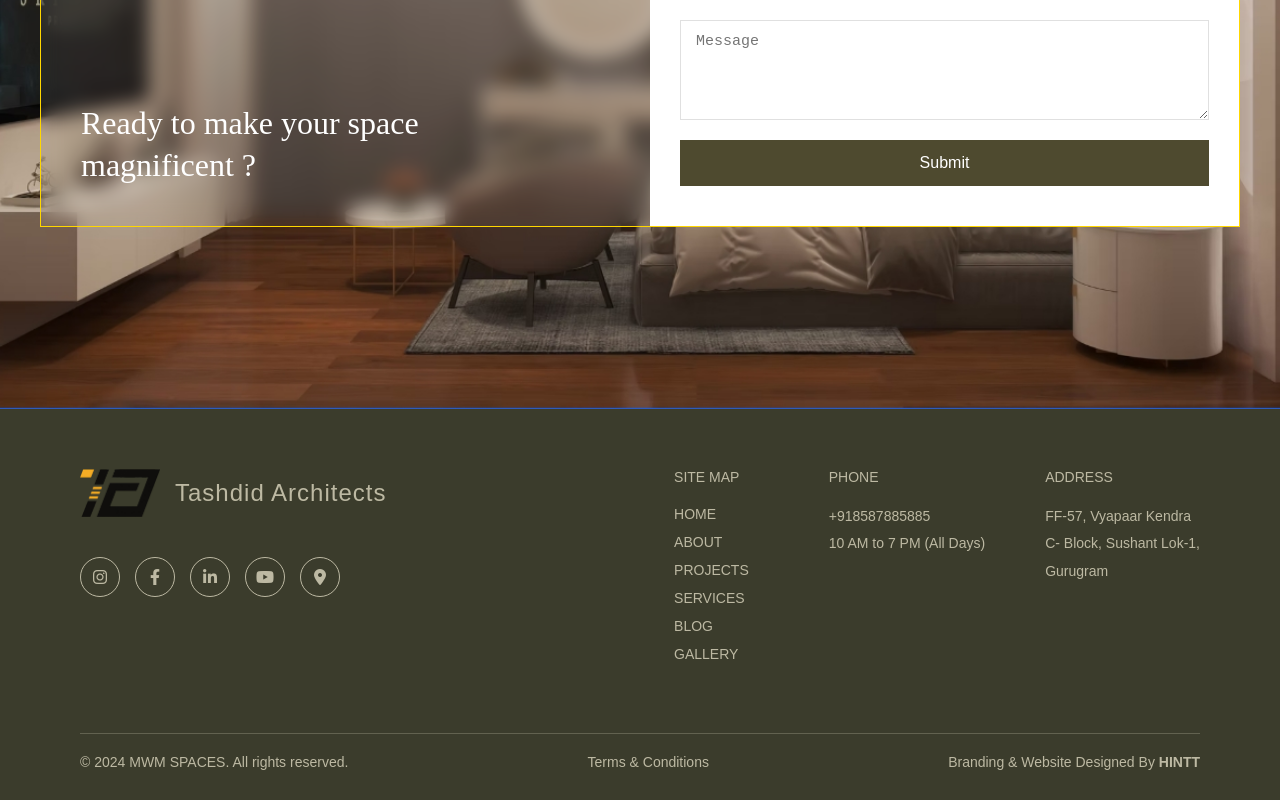
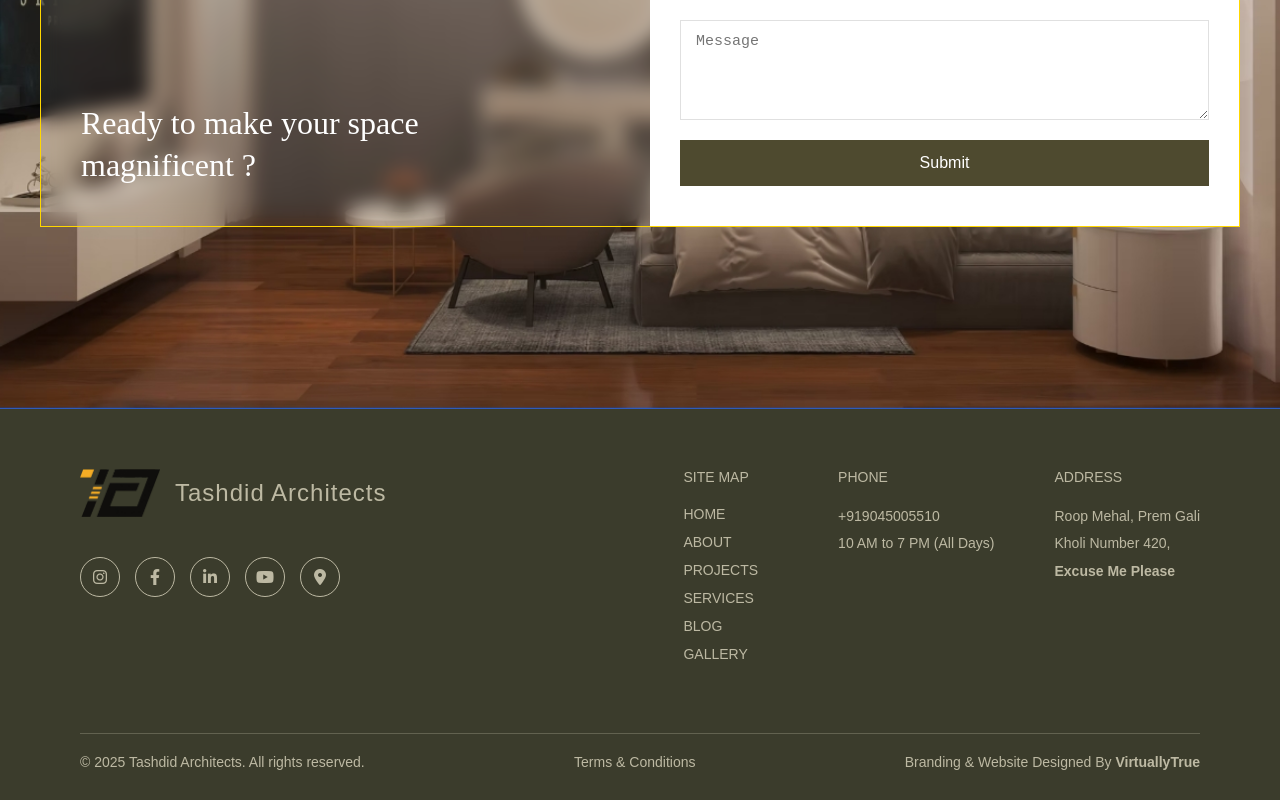
Before and after one commit to shxzM/Architecture-Firm-Website, a React (Vite) app in the folder Architecture Firm Website/: page / in a window 1280 px wide. Shown: the part 4437-5237 px from the top of the page. Built offline with nearby package versions, Linux system fonts and the light colour scheme.

Commit message:
Updated Home Page

```diff
--- a/Architecture Firm Website/src/components/Footer.jsx
+++ b/Architecture Firm Website/src/components/Footer.jsx
@@ -39,15 +39,15 @@ const Footer = () => {
             <div className={styles.contactSection}>
               <div className={styles.phoneSection}>
                 <h3>PHONE</h3>
-                <p>+918587885885</p>
+                <p>+919045005510</p>
                 <p>10 AM to 7 PM (All Days)</p>
               </div>
 
               <div className={styles.addressSection}>
                 <h3>ADDRESS</h3>
-                <p>FF-57, Vyapaar Kendra</p>
-                <p>C- Block, Sushant Lok-1,</p>
-                <p>Gurugram</p>
+                <p>Roop Mehal, Prem Gali</p>
+                <p>Kholi Number 420,</p>
+                <p><b>Excuse Me Please</b></p>
               </div>
             </div>
           </div>
@@ -55,13 +55,13 @@ const Footer = () => {
 
         <div className={styles.footerBottom}>
           <div className={styles.copyright}>
-            <p>© 2024 MWM SPACES. All rights reserved.</p>
+            <p>© 2025 Tashdid Architects. All rights reserved.</p>
           </div>
           <div className={styles.termsSection}>
             <a href="#">Terms & Conditions</a>
           </div>
           <div className={styles.brandingSection}>
-            <p>Branding & Website Designed By <a href="#" className={styles.hintt}>HINTT</a></p>
+            <p>Branding & Website Designed By <a href="https://sarverjii.github.io/Portfolio-Website" className={styles.hintt}>VirtuallyTrue</a></p>
           </div>
         </div>
       </div>
```
